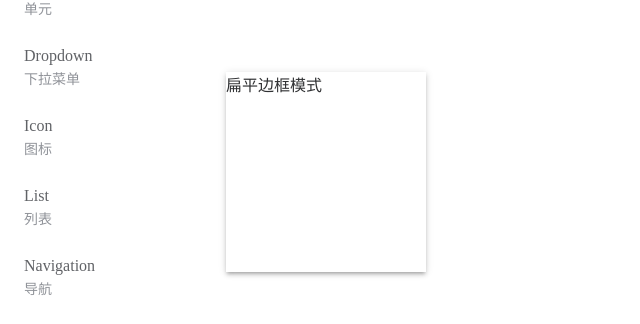
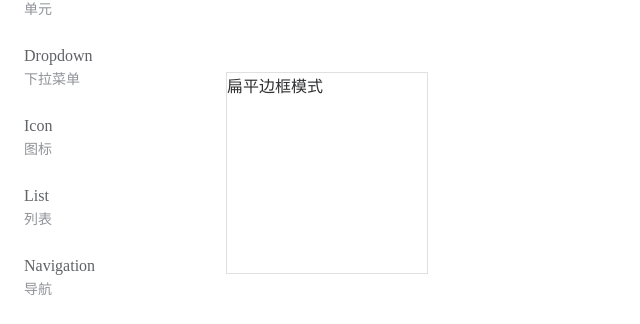
Before and after one commit to ljw1412/manzhai-ui, a Vue app: page /#/component/card in a window 1280 px wide. Shown: the part 266-590 px from the top of the page, without its empty margins (0-640 px from the left). Built offline with nearby package versions, Linux system fonts and the light colour scheme.

Commit message:
修复卡片 outlined

```diff
--- a/example/views/Component/Card.vue
+++ b/example/views/Component/Card.vue
@@ -2,13 +2,12 @@
   <div class="component-card">
     <p>当前层级：{{elevation}}</p>
     <mz-card :elevation="elevation"
-      outline
       style="margin:10px;width:200px;height:200px;"
       @click.native="elevation = (elevation + 1) % 25">
       <span>点我</span>
     </mz-card>
     <br>
-    <mz-card outline
+    <mz-card outlined
       style="margin:10px;width:200px;height:200px;">
       <span>扁平边框模式</span>
     </mz-card>
--- a/packages/Card/Card.vue
+++ b/packages/Card/Card.vue
@@ -1,5 +1,5 @@
 <template>
-  <div v-elevation="elevation"
+  <div v-elevation="outlined? 0 : elevation"
     class="mz-card"
     :class="classes">
     <slot></slot>
```
